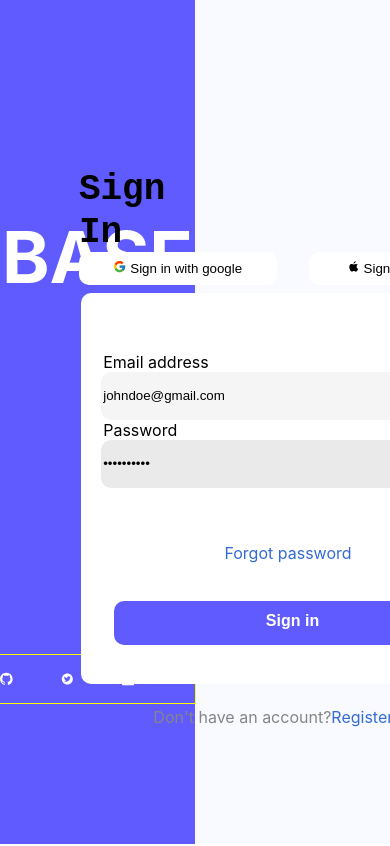
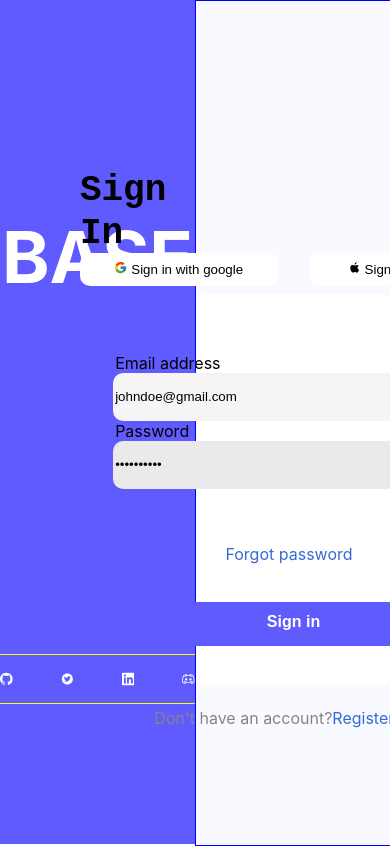
Before and after one commit to Abhishekr2122/openinapp-assignment, a React (Create React App) app: page / in a window 390 px wide. Shown: the top 846 px of the page. Built offline with nearby package versions, Linux system fonts and the light colour scheme.

Commit message:
Making the Signin form responsive

```diff
--- a/src/pages/Login.js
+++ b/src/pages/Login.js
@@ -97,21 +97,10 @@ export default function Login({ setSignedIn }) {
           width: "50%",
           alignItems: "center",
           justifyContent: "center",
-          // border: "1px solid green",
+          border: "1px solid green",
         }}
       >
-        <div
-          style={{
-            height: "100vh",
-            display: "flex",
-
-            flexDirection: "column",
-            alignItems: "center",
-            justifyContent: "center",
-            gap: "0.5rem",
-            // border: "1px solid blue",
-          }}
-        >
+        <div className="subcontainer">
           <div style={{ display: "flex", flexDirection: "column" }}>
             <p
               style={{
@@ -153,23 +142,12 @@ export default function Login({ setSignedIn }) {
             </div>
           </div>
 
-          <div
-            style={{
-              width: "422.64px",
-              height: "390.8px",
-              borderRadius: "10px",
-              backgroundColor: "#FFFFFF",
-              display: "flex",
-              alignItems: "center",
-              justifyContent: "center",
-              flexDirection: "column",
-              gap: "1rem",
-            }}
-          >
+          <div className="loginform">
             <form
               style={{
                 padding: "20px",
               }}
+              className="form"
             >
               <label
                 style={{
--- a/src/pages/login.css
+++ b/src/pages/login.css
@@ -6,6 +6,29 @@
   align-items: center;
   justify-content: center;
   gap: 8rem;
+}
+
+.loginform {
+  width: 422.64px;
+  height: 390.8px;
+  border-radius: 10px;
+  background-color: #ffffff;
+  display: flex;
+  align-items: center;
+  justify-content: center;
+  flex-direction: column;
+  gap: 1rem;
+}
+
+.subcontainer {
+  height: 100vh;
+  width: 100%;
+  display: flex;
+  flex-direction: column;
+  align-items: center;
+  justify-content: center;
+  gap: 0.5rem;
+  border: 1px solid blue;
 }
 
 @media screen and (max-width: 1141.6px) {
@@ -25,3 +48,9 @@
     gap: 3rem;
   }
 }
+
+@media screen and (max-width: 826.4px) {
+  .loginform {
+    width: 100%;
+  }
+}
```
